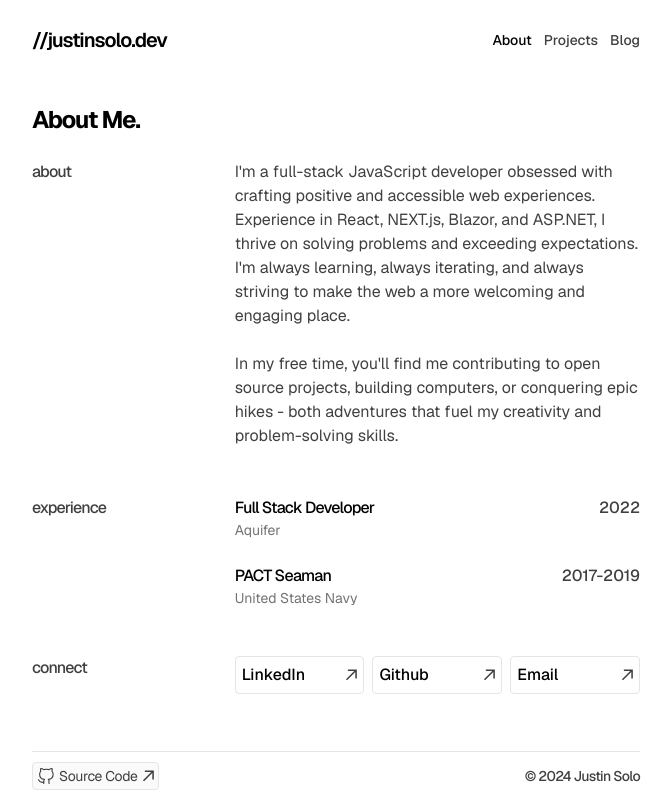
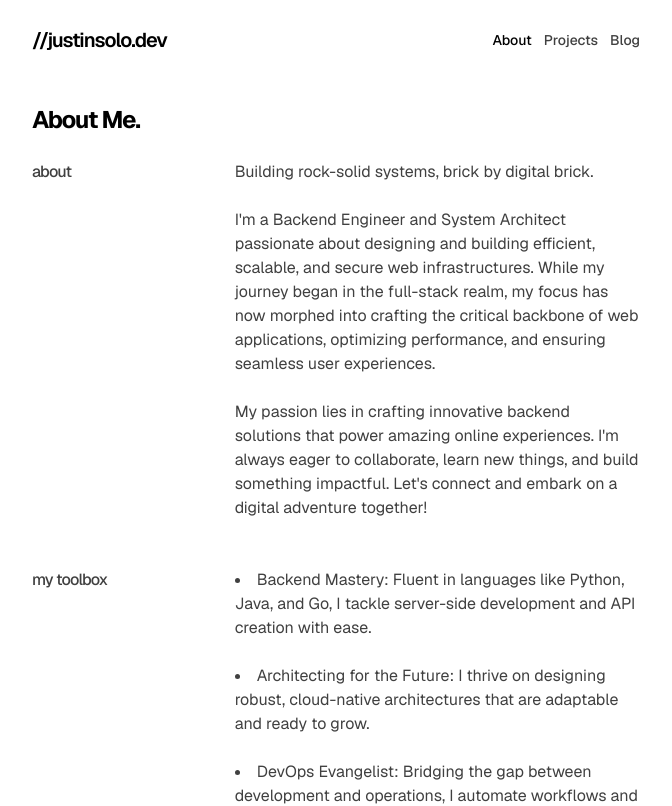
Before and after one commit to justinpaulosolo/justinsolo.dev, a Next.js app: page /about in a window 1280 px wide. Shown: the top 806 px of the page, without its empty margins (304-976 px from the left). Built offline with nearby package versions, Linux system fonts and the light colour scheme.

Commit message:
feat: Update AboutPage content and toolbox

```diff
--- a/app/about/page.tsx
+++ b/app/about/page.tsx
@@ -60,18 +60,22 @@ export default function AboutPage() {
             </h2>
             <div className="col-span-4 space-y-6 text-pretty">
               <p>
-                I&apos;m a full-stack JavaScript developer obsessed with
-                crafting positive and accessible web experiences. Experience in
-                React, NEXT.js, Blazor, and ASP.NET, I thrive on solving
-                problems and exceeding expectations. I&apos;m always learning,
-                always iterating, and always striving to make the web a more
-                welcoming and engaging place.
+                Building rock-solid systems, brick by digital brick.
               </p>
               <p>
-                In my free time, you&apos;ll find me contributing to open source
-                projects, building computers, or conquering epic hikes - both
-                adventures that fuel my creativity and problem-solving skills.
+                I&apos;m a Backend Engineer and System Architect passionate about designing and building efficient, scalable, and secure web infrastructures. While my journey began in the full-stack realm, my focus has now morphed into crafting the critical backbone of web applications, optimizing performance, and ensuring seamless user experiences.
               </p>
+              <p>
+                My passion lies in crafting innovative backend solutions that power amazing online experiences. I'm always eager to collaborate, learn new things, and build something impactful. Let's connect and embark on a digital adventure together!
+              </p>
+            </div>
+            <h2 className="col-span-2 font-light tracking-wide text-neutral-700 dark:text-neutral-200">
+              my toolbox
+            </h2>
+            <div className="col-span-4 space-y-6 text-pretty">
+              <li>Backend Mastery: Fluent in languages like Python, Java, and Go, I tackle server-side development and API creation with ease.</li>
+              <li>Architecting for the Future: I thrive on designing robust, cloud-native architectures that are adaptable and ready to grow.</li>
+              <li>DevOps Evangelist: Bridging the gap between development and operations, I automate workflows and embrace CI/CD practices for agile deployments.</li>
             </div>
             <h2 className="col-span-2 font-light tracking-wide text-neutral-700 dark:text-neutral-200">
               experience
```
